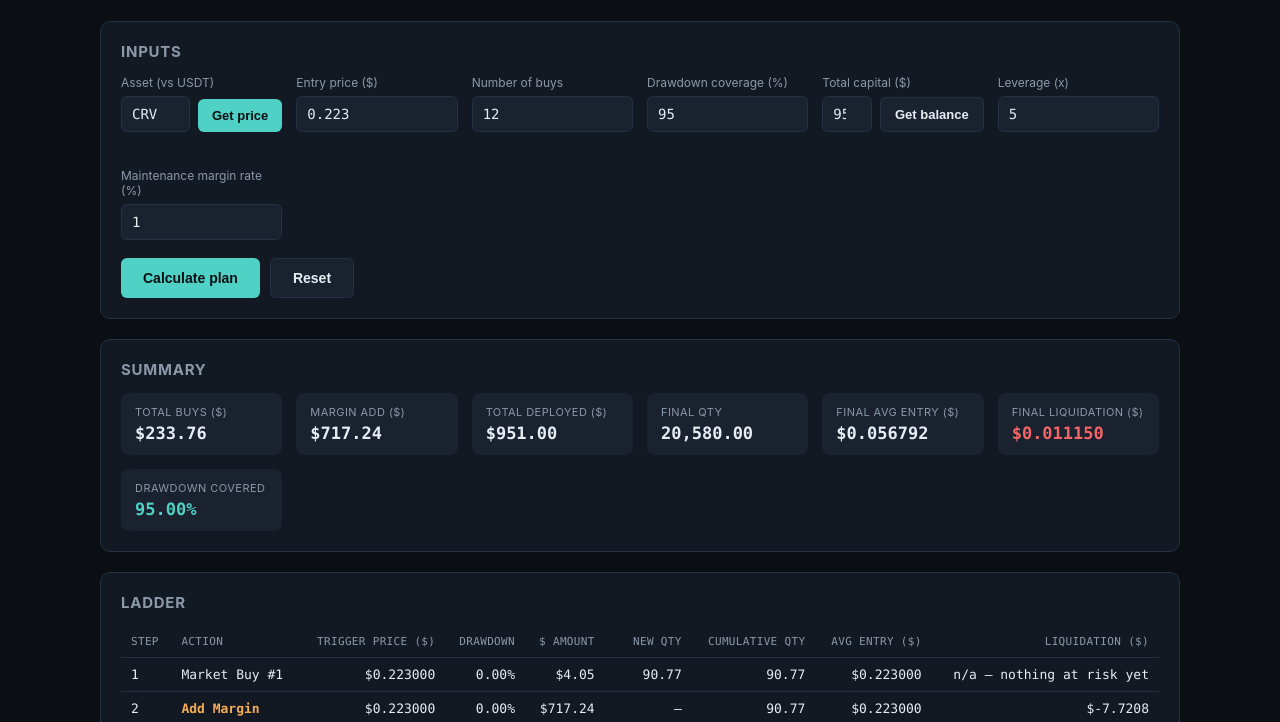
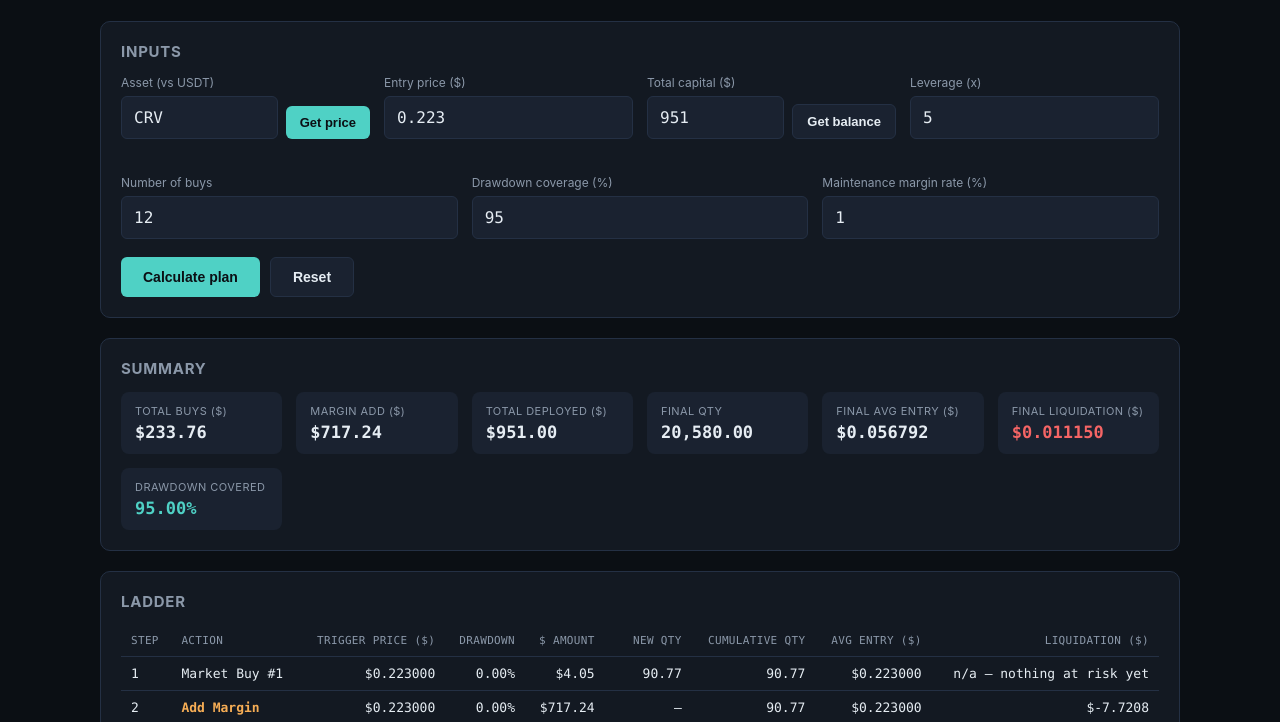
Before and after one commit to wellwho/leverage_calculator, a website: page index.html in a window 1280 px wide. Shown: the part 73-795 px from the top of the page. Drawn offline with Linux system fonts and the light colour scheme.

Commit message:
Rework input layout: two rows, larger fields
Inputs were auto-fitting all 7 fields into one cramped row, so the
Total capital box (which also has a Get balance button eating into
its width) was too narrow to read. Split into two explicit grid
rows — price-related inputs (asset, entry, capital, leverage) on
row 1, secondary ladder params (buys, drawdown, MMR) on row 2 — and
bumped input font-size 14px->16px and padding for readability.

```diff
--- a/index.html
+++ b/index.html
@@ -39,18 +39,19 @@
   .card h2 { font-size: 15px; margin: 0 0 14px; color: var(--muted); text-transform: uppercase; letter-spacing: 0.05em; }
   .grid {
     display: grid;
-    grid-template-columns: repeat(auto-fit, minmax(160px, 1fr));
+    grid-template-columns: repeat(auto-fit, minmax(200px, 1fr));
     gap: 14px;
   }
+  .grid + .grid { margin-top: 14px; }
   label { display: block; font-size: 12px; color: var(--muted); margin-bottom: 6px; }
   input {
     width: 100%;
     background: var(--panel2);
     border: 1px solid var(--border);
     color: var(--text);
-    padding: 9px 10px;
+    padding: 11px 12px;
     border-radius: 6px;
-    font-size: 14px;
+    font-size: 16px;
     font-family: var(--mono);
   }
   input:focus { outline: none; border-color: var(--accent); }
@@ -137,14 +138,6 @@
         <input id="entry" type="number" step="any" value="0.223" />
       </div>
       <div>
-        <label for="numBuys">Number of buys</label>
-        <input id="numBuys" type="number" step="1" min="1" max="30" value="12" />
-      </div>
-      <div>
-        <label for="targetDrawdown">Drawdown coverage (%)</label>
-        <input id="targetDrawdown" type="number" step="any" min="1" max="99" value="95" />
-      </div>
-      <div>
         <label for="capital">Total capital ($)</label>
         <div class="price-row">
           <div><input id="capital" type="number" step="any" value="951" /></div>
@@ -155,6 +148,16 @@
       <div>
         <label for="leverage">Leverage (x)</label>
         <input id="leverage" type="number" step="any" value="5" />
+      </div>
+    </div>
+    <div class="grid">
+      <div>
+        <label for="numBuys">Number of buys</label>
+        <input id="numBuys" type="number" step="1" min="1" max="30" value="12" />
+      </div>
+      <div>
+        <label for="targetDrawdown">Drawdown coverage (%)</label>
+        <input id="targetDrawdown" type="number" step="any" min="1" max="99" value="95" />
       </div>
       <div>
         <label for="mmr">Maintenance margin rate (%)</label>
```
